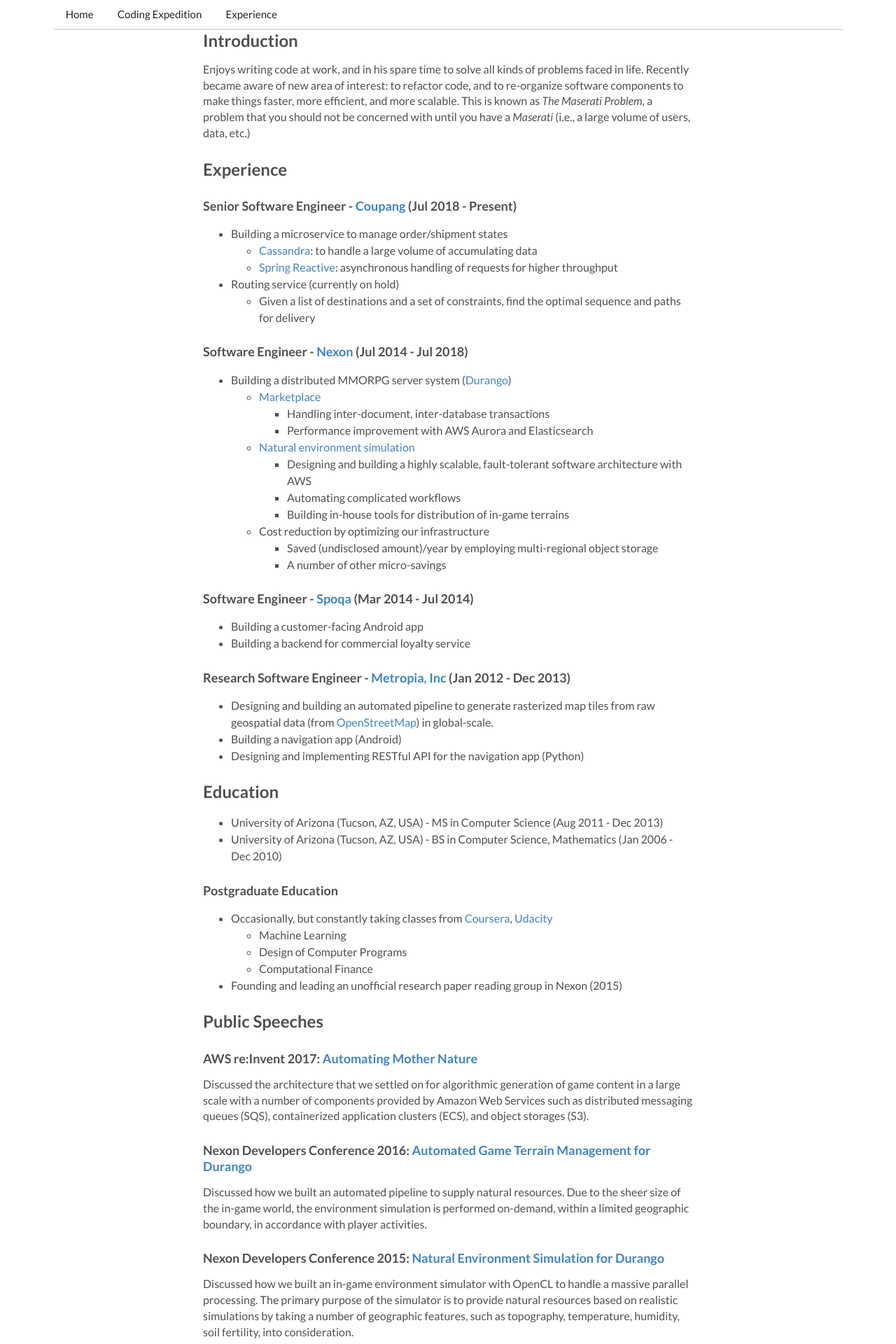
After one commit to suminb/web, a Flask app: template web/templates/main/experience_summary.html in a window 1280 px wide. The commit adds this page. Shown: the top 1920 px of the page at 70% size. Run offline with Flask 2, Linux system fonts and the light colour scheme; the template is opened without the code that fills it, so the values that code supplies are empty; some libraries are stand-ins or nearby versions.

Commit message:
Summary of experience

```diff
--- /dev/null
+++ b/web/templates/main/experience_summary.html
@@ -0,0 +1,146 @@
+{% extends "layout.html" %}
+{% from "macros.html" import exp_menu, footer, main_menu, render_tags %}
+{% block body %}
+  <!-- Page Contents -->
+  <div class="pusher">
+    <div class="ui container">
+      <div class="ui large secondary pointing menu">
+        <a class="toc item">
+          <i class="sidebar icon"></i>
+        </a>
+        {{ main_menu(current_page) }}
+      </div>
+    </div>
+    <div class="ui text container">
+      {%- filter markdown -%}
+
+## Introduction
+
+Enjoys writing code at work, and in his spare time to solve all kinds of
+problems faced in life. Recently became aware of new area of interest: to
+refactor code, and to re-organize software components to make things faster,
+more efficient, and more scalable. This is known as *The Maserati Problem*, a
+problem that you should not be concerned with until you have a *Maserati*
+(i.e., a large volume of users, data, etc.)
+
+## Experience
+
+### Senior Software Engineer - [Coupang](https://www.linkedin.com/company/coupang/) (Jul 2018 - Present)
+
+- Building a microservice to manage order/shipment states
+    - [Cassandra](http://cassandra.apache.org/): to handle a large volume of
+      accumulating data
+    - [Spring Reactive](https://docs.spring.io/spring/docs/current/spring-framework-reference/web-reactive.html):
+      asynchronous handling of requests for higher throughput
+- Routing service (currently on hold)
+    - Given a list of destinations and a set of constraints, find the optimal
+      sequence and paths for delivery
+
+### Software Engineer - [Nexon](http://company.nexon.com) (Jul 2014 - Jul 2018)
+
+- Building a distributed MMORPG server system ([Durango](https://durango.nexon.com/En))
+    - [Marketplace]({{ url_for('main.experience', key='durango_marketplace') }})
+        - Handling inter-document, inter-database transactions
+        - Performance improvement with AWS Aurora and Elasticsearch
+    - [Natural environment simulation]({{ url_for('main.experience', key='durango_ecosim') }})
+        - Designing and building a highly scalable, fault-tolerant software architecture with AWS
+        - Automating complicated workflows
+        - Building in-house tools for distribution of in-game terrains
+    - Cost reduction by optimizing our infrastructure
+        - Saved (undisclosed amount)/year by employing multi-regional object storage
+        - A number of other micro-savings
+
+### Software Engineer - [Spoqa](https://www.spoqa.com) (Mar 2014 - Jul 2014)
+
+- Building a customer-facing Android app
+- Building a backend for commercial loyalty service
+
+### Research Software Engineer - [Metropia, Inc](http://www.metropia.com) (Jan 2012 - Dec 2013)
+
+- Designing and building an automated pipeline to generate rasterized map tiles
+  from raw geospatial data (from [OpenStreetMap](https://www.openstreetmap.org))
+  in global-scale.
+- Building a navigation app (Android)
+- Designing and implementing RESTful API for the navigation app (Python)
+
+## Education
+
+- University of Arizona (Tucson, AZ, USA) - MS in Computer Science (Aug 2011 - Dec 2013)
+- University of Arizona (Tucson, AZ, USA) - BS in Computer Science, Mathematics (Jan 2006 - Dec 2010)
+
+### Postgraduate Education
+
+- Occasionally, but constantly taking classes from [Coursera](https://www.coursera.org), [Udacity](https://www.udacity.com)
+    - Machine Learning
+    - Design of Computer Programs
+    - Computational Finance
+- Founding and leading an unofficial research paper reading group in Nexon (2015)
+
+## Public Speeches
+
+### AWS re:Invent 2017: [Automating Mother Nature](https://www.youtube.com/watch?v=H7kF7r7UBFE)
+
+Discussed the architecture that we settled on for algorithmic generation of game content in a large scale with a number of components provided by Amazon Web Services such as distributed messaging queues (SQS), containerized application clusters (ECS), and object storages (S3).
+
+### Nexon Developers Conference 2016: [Automated Game Terrain Management for Durango](http://ndcreplay.nexon.com/NDC2016/sessions/NDC2016_0062.html)
+
+Discussed how we built an automated pipeline to supply natural resources. Due to the sheer size of the in-game world, the environment simulation is performed on-demand, within a limited geographic boundary, in accordance with player activities.
+
+### Nexon Developers Conference 2015: [Natural Environment Simulation for Durango](http://ndcreplay.nexon.com/NDC2015/sessions/NDC2015_0063.html)
+
+Discussed how we built an in-game environment simulator with OpenCL to handle a massive parallel processing. The primary purpose of the simulator is to provide natural resources based on realistic simulations by taking a number of geographic features, such as topography, temperature, humidity, soil fertility, into consideration.
+
+## Patents &amp; Research Papers
+
+### [Patent #1020160025511: A system for simulating a game environment](https://doi.org/10.8080/1020160025511) (Mar 2016)
+
+Nexon decided to file a patent with the work referred above as *natural environment simulation*. I was listed as a co-author along with the game designer who pioneered the concept.
+
+### [Human Natural Instruction of a Simulated Electronic Student](https://www.researchgate.net/publication/221250935_Human_Natural_Instruction_of_a_Simulated_Electronic_Student) (Jan 2011)
+
+Discusses how *human-instructable computing* can be achieved. That is, how an *electronic student* can be taught using the same natural instruction methods humans use.
+
+## Open Source Activities
+
+### [Hanja](https://github.com/suminb/hanja)
+
+A Python library to [read Chinese characters in Korean sound values](https://ko.wikipedia.org/wiki/%EC%9D%8C%EB%8F%85).
+
+### [Winnowing](https://github.com/suminb/winnowing)
+
+A Python implementation of local algorithms for document fingerprinting.
+
+### [Base62](https://github.com/suminb/base62)
+
+A Python library to encode and decode any arbitrary data in base62 (duosexagesimal; using 0-9, A-Z, and a-z) for URL-safety. I was recently able to convince my colleagues to use this library for work.
+
+### [Gspread](https://github.com/burnash/gspread)
+
+A Python library to access and manipulate Google Spreadsheets. I was [one of the contributors](https://github.com/burnash/gspread/graphs/contributors).
+
+## Personal Projects
+
+### [Dollar Auction](http://1000won.auction/auctions)
+
+An improvised marketplace to sell underused personal belongings.
+
+### [SB Finance](https://github.com/suminb/finance)
+
+A collection of computational finance primitives to achieve a long-term value investment.
+
+## Volunteer Works
+
+### [BOINC](https://en.wikipedia.org/wiki/Berkeley_Open_Infrastructure_for_Network_Computing)
+
+Providing 127GFLOPs on average to tackle difficult scientific problems such as climate modeling, discovering large prime numbers, and generating accurate three-dimensional dynamic models of stellar streams in the immediate vicinity of the Milky Way galaxy.
+
+### [Radioactivity](https://bitbucket.org/suminb/radioactivity) (Discontinued)
+
+This project had started in March of 2011 in an attempt to help the general public to be alerted regarding the spread of radiation and other radioactive materials originated from the catastrophic incident in the Fukushima nuclear power plant in Japan, by visualizing city-wise radition levels in near real time.
+
+      {%- endfilter -%}
+    </div>
+    {{ footer() }}
+  </div>
+
+{% endblock %}
--- a/web/templates/main/macros.html
+++ b/web/templates/main/macros.html
@@ -3,7 +3,7 @@
   class="{% if current == 'index' %}active{% endif %} item">Home</a>
 <a href="{{ url_for('main.coding_expedition') }}"
   class="{% if current == 'coding_expedition' %}active{% endif %} item">Coding Expedition</a>
-<a href="{{ url_for('main.experience') }}"
+<a href="{{ url_for('main.experience_summary') }}"
   class="{% if current == 'experience' %}active{% endif %} item">Experience</a>
   <!--
   <div class="right item">
```
Also changed, not shown: web/main.py (+5 -2 lines).
